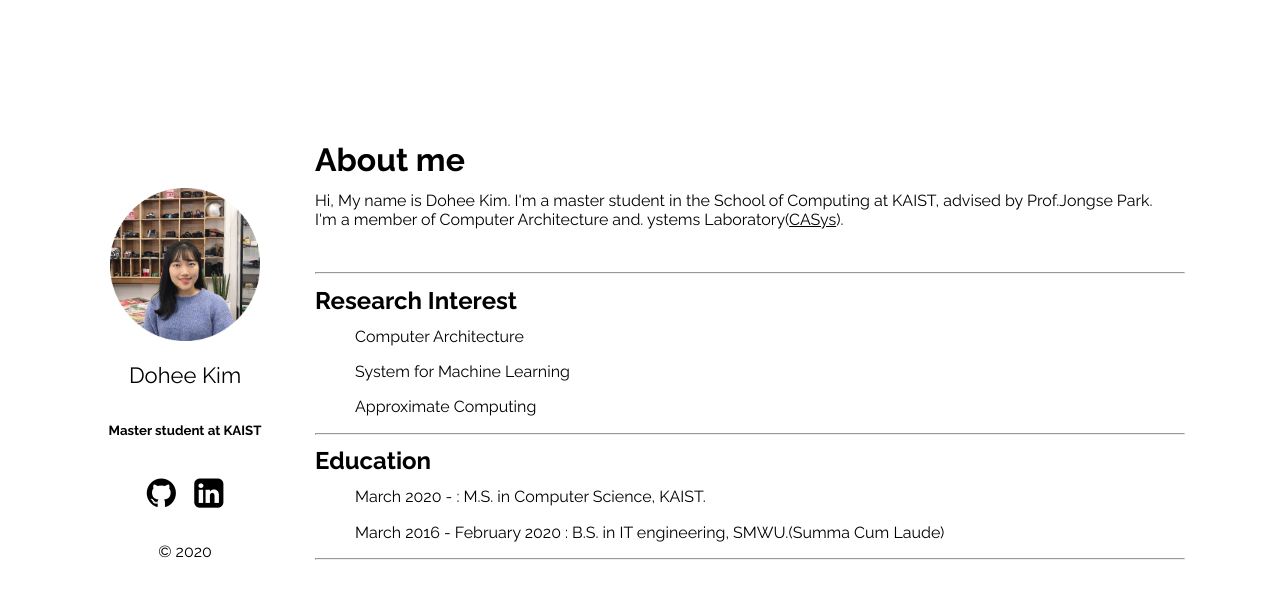
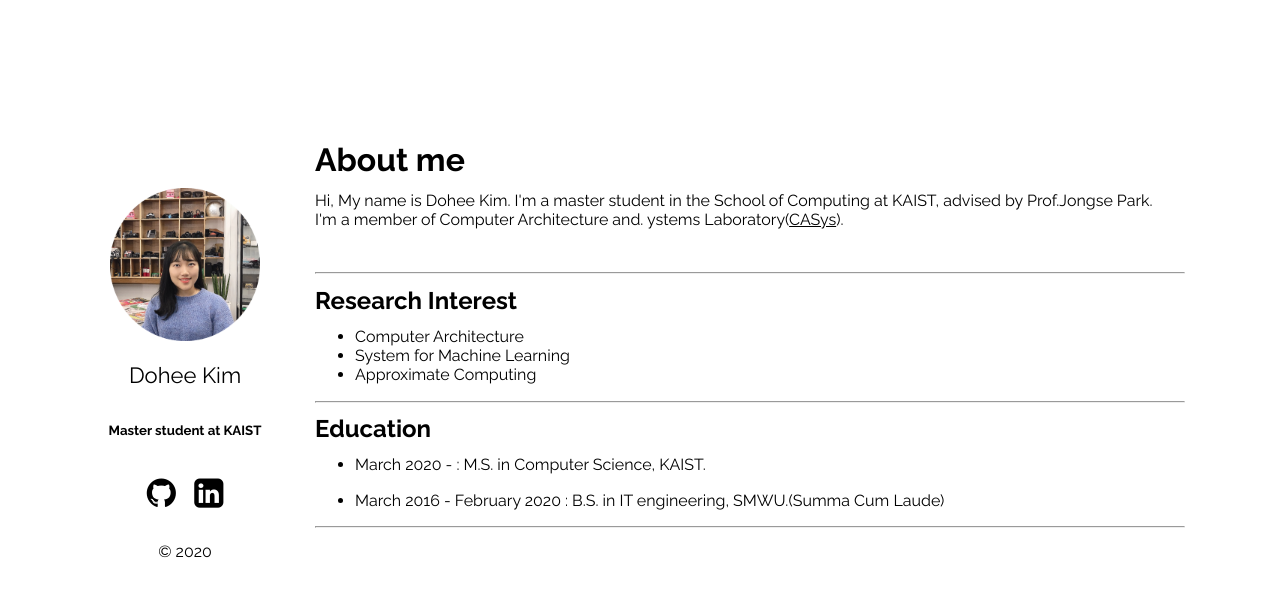
Before and after one commit to kdheejb7/kdheejb7.github.io, a Jekyll site: the page built from index.md, in a window 1280 px wide. Shown: the top 599 px of the page. Built offline with Jekyll 4.4.1, drawn with Linux system fonts in a browser that asks for light colours.

Commit message:
add bullet points

```diff
--- a/_layouts/default.html
+++ b/_layouts/default.html
@@ -69,13 +69,13 @@
         </br>
 	<hr/>
 	<h2> Research Interest </h2>
-	<p> <ul> Computer Architecture </ul> </p>
-        <p> <ul> System for Machine Learning </ul> </p>
-	<p> <ul> Approximate Computing </ul> </p>
+	<p> <ul><li> Computer Architecture </li>
+        	<li> System for Machine Learning </li>
+		<li> Approximate Computing </li> </ul> </p>
 	<hr/>
 	<h2> Education </h2>
-	<p> <ul> March 2020 - : M.S. in Computer Science, KAIST. </ul> </p>
-        <p> <ul> March 2016 - February 2020 : B.S. in IT engineering, SMWU.(Summa Cum Laude)</ul> </p>
+	<p> <ul> <li> March 2020 - : M.S. in Computer Science, KAIST. </li>
+        <p> <li> March 2016 - February 2020 : B.S. in IT engineering, SMWU.(Summa Cum Laude)</li></ul> </p>
 	<hr/>
 
 	</div>
```
